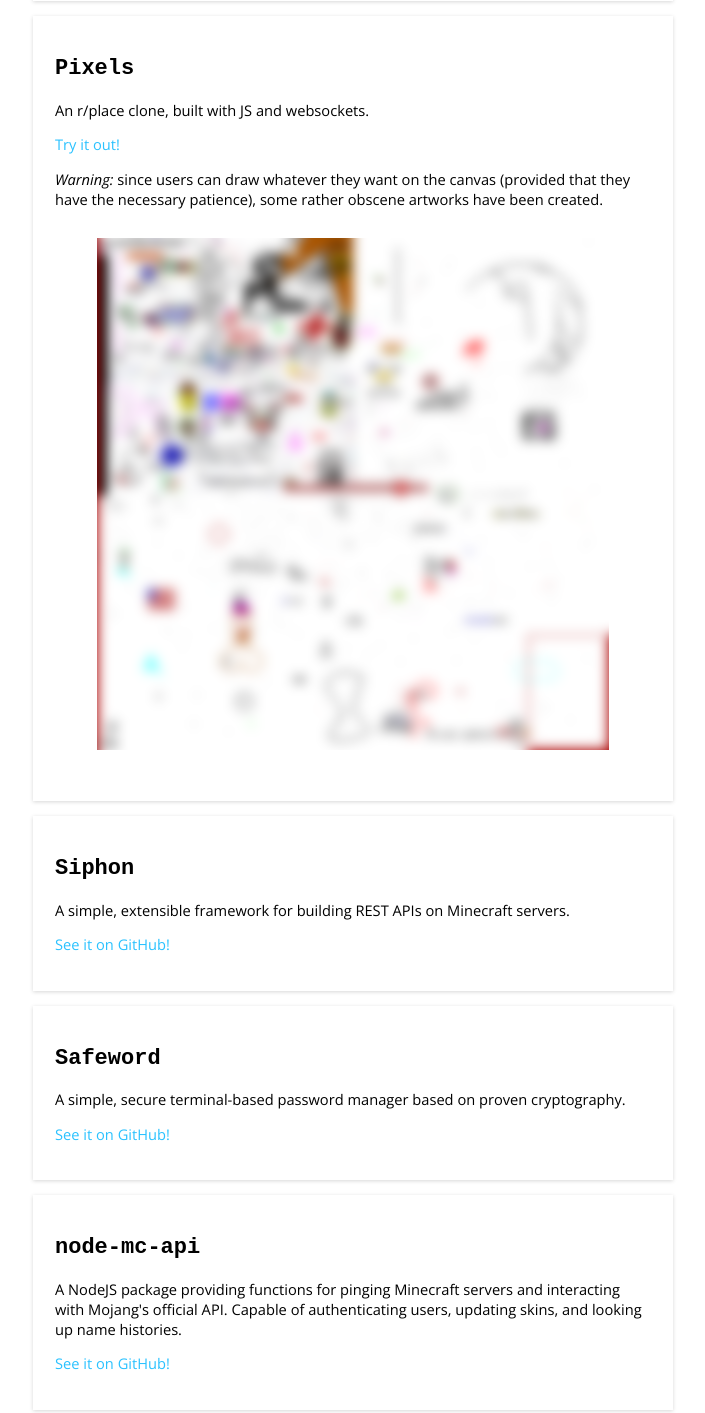
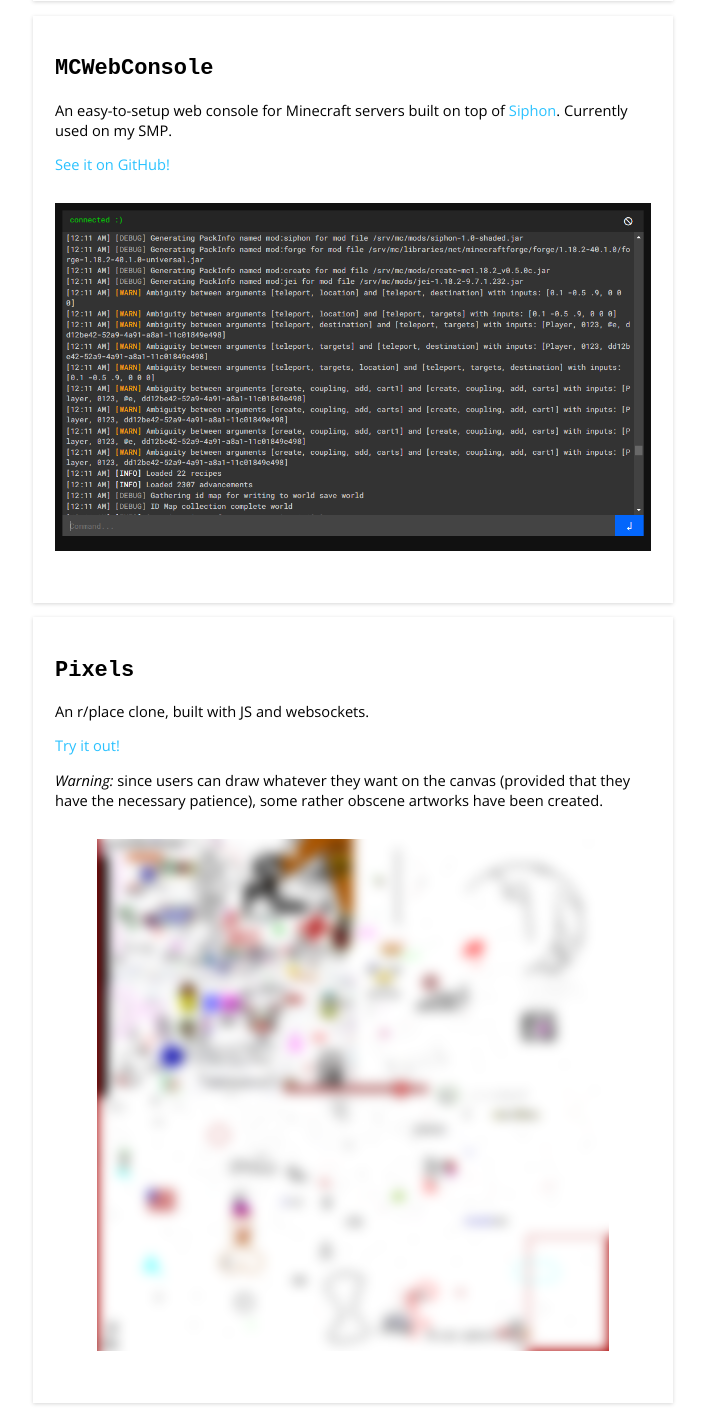
Before and after one commit to adrian154/rewebsite, a plain HTML site: page projects.html in a window 1280 px wide. Shown: the part 4961-6374 px from the top of the page, without its empty margins (287-992 px from the left). Drawn offline with nearby package versions, Linux system fonts and the light colour scheme.

Commit message:
mcwebconsole

```diff
--- a/projects.html
+++ b/projects.html
@@ -67,6 +67,13 @@
                 </div>
 
                 <div class="bubble">
+                    <h2>MCWebConsole</h2>
+                    <p>An easy-to-setup web console for Minecraft servers built on top of <a href="https://github.com/adrian154/Siphon">Siphon</a>. Currently used on my SMP.</p>
+                    <p><a href="https://github.com/adrian154/mcwebconsole/">See it on GitHub!</a></p>
+                    <a href="images/console.png"><img src="images/console.png" alt="picture of webconsole during server startup"></a>
+                </div>
+
+                <div class="bubble">
                     <h2>Pixels</h2>
                     <p>An r/place clone, built with JS and websockets.</p>
                     <p><a href="https://pixels.bithole.dev">Try it out!</a></p>
```
Also changed, not shown: images/console.png (added).
